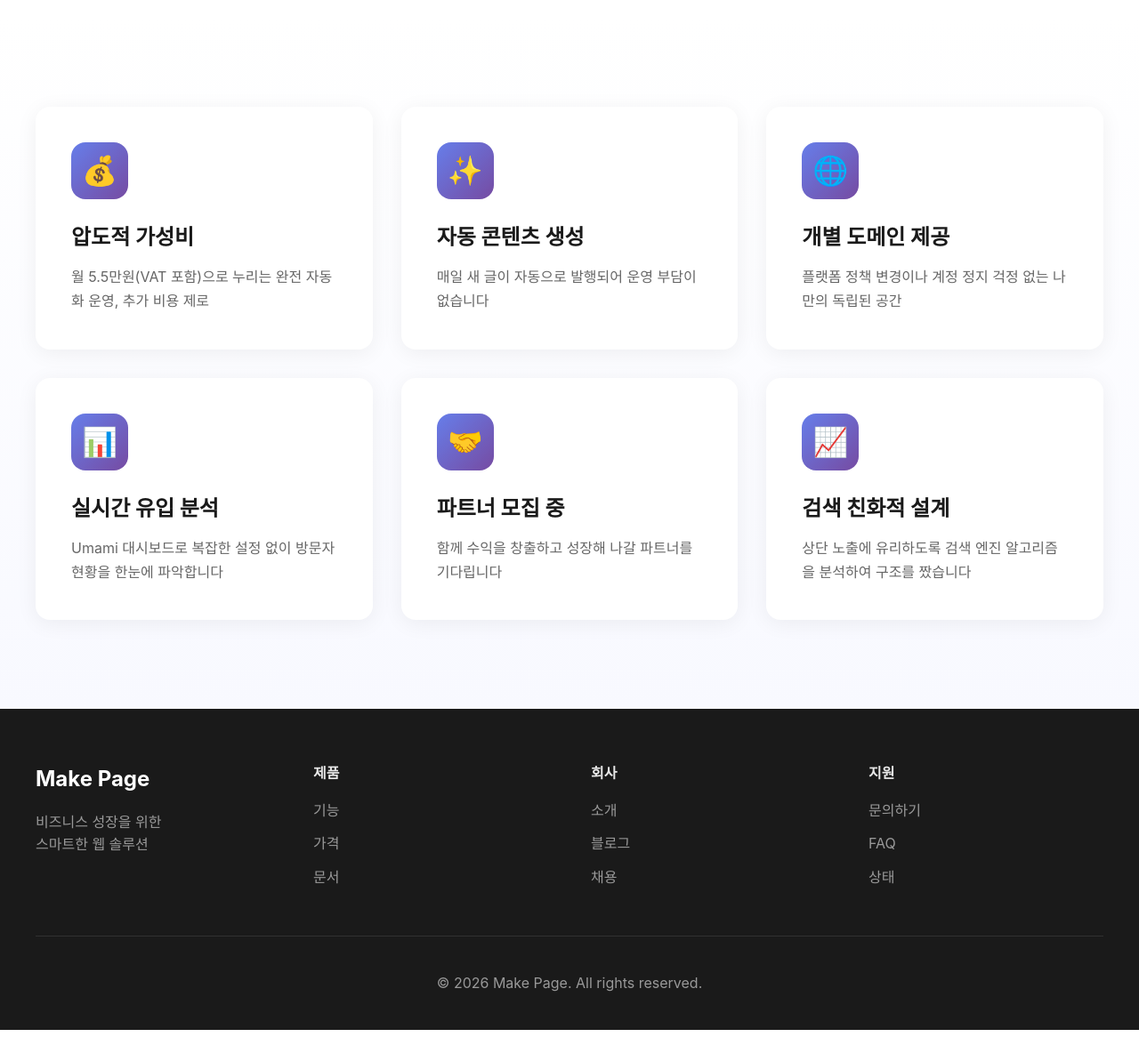
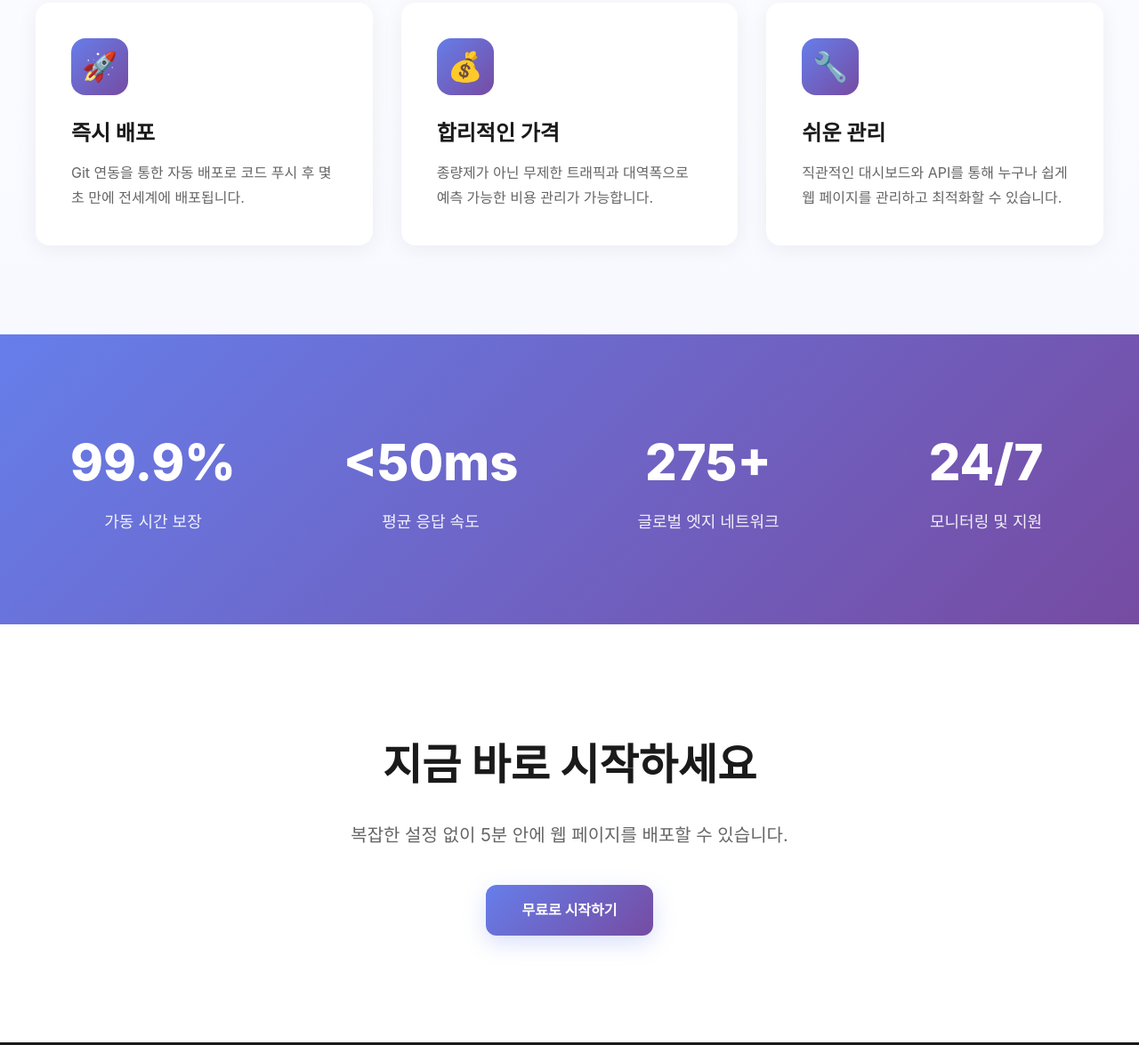
Before and after one commit to jeonwoohyun85/content-factory, a website: page landing/index.html in a window 1280 px wide. Shown: the part 605-1780 px from the top of the page at 89% size. Drawn offline with Linux system fonts and the light colour scheme.

Commit message:
design: 헤더 Content Factory로 변경, 네비게이션 메뉴 및 히어로 섹션 삭제

```diff
--- a/landing/index.html
+++ b/landing/index.html
@@ -210,6 +210,52 @@
             line-height: 1.7;
         }
 
+        /* Stats Section */
+        .stats {
+            padding: 100px 24px;
+            background: linear-gradient(135deg, #667eea 0%, #764ba2 100%);
+            color: white;
+        }
+
+        .stats-grid {
+            max-width: 1200px;
+            margin: 0 auto;
+            display: grid;
+            grid-template-columns: repeat(auto-fit, minmax(250px, 1fr));
+            gap: 48px;
+            text-align: center;
+        }
+
+        .stat h3 {
+            font-size: 56px;
+            font-weight: 800;
+            margin-bottom: 8px;
+        }
+
+        .stat p {
+            font-size: 18px;
+            opacity: 0.9;
+        }
+
+        /* CTA Section */
+        .cta-section {
+            padding: 120px 24px;
+            text-align: center;
+            background: white;
+        }
+
+        .cta-section h2 {
+            font-size: 48px;
+            font-weight: 700;
+            margin-bottom: 24px;
+        }
+
+        .cta-section p {
+            font-size: 20px;
+            color: #666;
+            margin-bottom: 40px;
+        }
+
         /* Footer */
         footer {
             padding: 60px 24px 40px;
@@ -291,63 +337,81 @@
     <!-- Navigation -->
     <nav>
         <div class="nav-container">
-            <div class="logo">Make Page</div>
+            <div class="logo">Content Factory</div>
             <div class="nav-links">
-                <a href="#features">기능</a>
-                <a href="#about">소개</a>
                 <a href="#contact" class="nav-cta">시작하기</a>
             </div>
         </div>
     </nav>
 
-    <!-- Hero Section -->
-    <section class="hero">
-        <h1>
-            비즈니스 성장을 위한<br>
-            <span class="gradient-text">스마트한 웹 솔루션</span>
-        </h1>
-        <p>전세계 어디서나 빠르고 안정적인 웹 경험을 제공합니다. Cloudflare 기반의 강력한 인프라로 비즈니스를 성장시키세요.</p>
-        <div class="hero-buttons">
-            <a href="#contact" class="btn-primary">무료로 시작하기</a>
-            <a href="#features" class="btn-secondary">자세히 알아보기</a>
+
+    <!-- Features Section -->
+    <section class="features" id="features">
+        <div class="section-title">
+            <h2>왜 Make Page인가요?</h2>
+            <p>성능과 안정성을 동시에 제공하는 웹 솔루션</p>
+        </div>
+        <div class="features-grid">
+            <div class="feature-card">
+                <div class="feature-icon">⚡</div>
+                <h3>글로벌 CDN</h3>
+                <p>전세계 275개 이상의 CDN 네트워크를 통해 사용자에게 최적화된 속도로 콘텐츠를 전달합니다.</p>
+            </div>
+            <div class="feature-card">
+                <div class="feature-icon">🔒</div>
+                <h3>보안 우선</h3>
+                <p>DDoS 방어, SSL/TLS 암호화, WAF 등 엔터프라이즈급 보안 기능을 기본으로 제공합니다.</p>
+            </div>
+            <div class="feature-card">
+                <div class="feature-icon">📊</div>
+                <h3>실시간 분석</h3>
+                <p>방문자 통계, 트래픽 분석, 성능 지표를 실시간으로 확인하고 데이터 기반 의사결정을 내리세요.</p>
+            </div>
+            <div class="feature-card">
+                <div class="feature-icon">🚀</div>
+                <h3>즉시 배포</h3>
+                <p>Git 연동을 통한 자동 배포로 코드 푸시 후 몇 초 만에 전세계에 배포됩니다.</p>
+            </div>
+            <div class="feature-card">
+                <div class="feature-icon">💰</div>
+                <h3>합리적인 가격</h3>
+                <p>종량제가 아닌 무제한 트래픽과 대역폭으로 예측 가능한 비용 관리가 가능합니다.</p>
+            </div>
+            <div class="feature-card">
+                <div class="feature-icon">🔧</div>
+                <h3>쉬운 관리</h3>
+                <p>직관적인 대시보드와 API를 통해 누구나 쉽게 웹 페이지를 관리하고 최적화할 수 있습니다.</p>
+            </div>
         </div>
     </section>
 
-    <!-- Features Section -->
-    <section class="features" id="features">
-        <div class="features-grid">
-            <div class="feature-card">
-                <div class="feature-icon">💰</div>
-                <h3>압도적 가성비</h3>
-                <p>월 5.5만원(VAT 포함)으로 누리는 완전 자동화 운영, 추가 비용 제로</p>
+    <!-- Stats Section -->
+    <section class="stats">
+        <div class="stats-grid">
+            <div class="stat">
+                <h3>99.9%</h3>
+                <p>가동 시간 보장</p>
             </div>
-            <div class="feature-card">
-                <div class="feature-icon">✨</div>
-                <h3>자동 콘텐츠 생성</h3>
-                <p>매일 새 글이 자동으로 발행되어 운영 부담이 없습니다</p>
+            <div class="stat">
+                <h3>&lt;50ms</h3>
+                <p>평균 응답 속도</p>
             </div>
-            <div class="feature-card">
-                <div class="feature-icon">🌐</div>
-                <h3>개별 도메인 제공</h3>
-                <p>플랫폼 정책 변경이나 계정 정지 걱정 없는 나만의 독립된 공간</p>
+            <div class="stat">
+                <h3>275+</h3>
+                <p>글로벌 엣지 네트워크</p>
             </div>
-            <div class="feature-card">
-                <div class="feature-icon">📊</div>
-                <h3>실시간 유입 분석</h3>
-                <p>Umami 대시보드로 복잡한 설정 없이 방문자 현황을 한눈에 파악합니다</p>
-            </div>
-            <div class="feature-card">
-                <div class="feature-icon">🤝</div>
-                <h3>파트너 모집 중</h3>
-                <p>함께 수익을 창출하고 성장해 나갈 파트너를 기다립니다</p>
-            </div>
-            <div class="feature-card">
-                <div class="feature-icon">📈</div>
-                <h3>검색 친화적 설계</h3>
-                <p>상단 노출에 유리하도록 검색 엔진 알고리즘을 분석하여 구조를 짰습니다</p>
-            </div>
+            <div class="stat">
+                <h3>24/7</h3>
+                <p>모니터링 및 지원</p>
             </div>
         </div>
+    </section>
+
+    <!-- CTA Section -->
+    <section class="cta-section" id="contact">
+        <h2>지금 바로 시작하세요</h2>
+        <p>복잡한 설정 없이 5분 안에 웹 페이지를 배포할 수 있습니다.</p>
+        <a href="#" class="btn-primary">무료로 시작하기</a>
     </section>
 
     <!-- Footer -->
```
